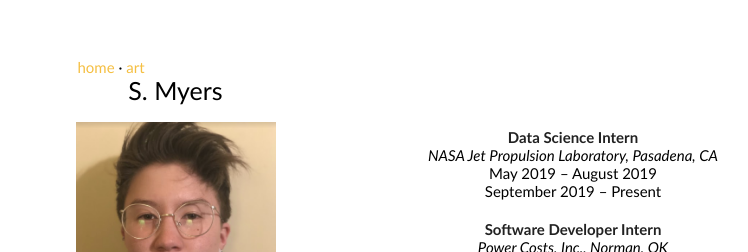
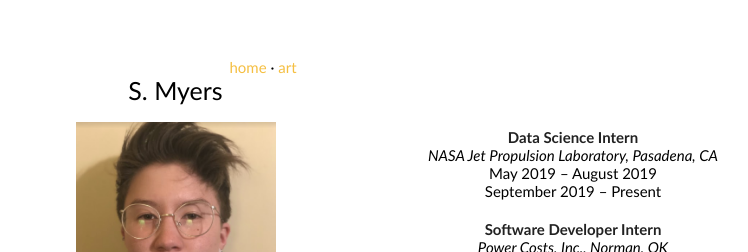
Before and after one commit to myer0432/myer0432.github.io, a Jekyll site: the page built from index.md, in a window 1280 px wide. Shown: the top 252 px of the page, without its empty margins (197-945 px from the left). Built offline with Jekyll 4.4.1, drawn with Linux system fonts in a browser that asks for light colours.

Commit message:
move footer in default.html

```diff
--- a/_layouts/default.html
+++ b/_layouts/default.html
@@ -27,12 +27,13 @@
       </center></header>
 
       <section>{{ content }}</section>
+
+      <center><footer>
+        <a href="{{ "/" | absolute_url }}">home</a> ·
+        <a href="{{ "/art" }}">art</a>
+      </footer></center>
+
     </div>
-
-    <center><footer>
-      <a href="{{ "/" | absolute_url }}">home</a> ·
-      <a href="{{ "/art" }}">art</a>
-    </footer></center>
 
     <script src="{{ "/assets/js/scale.fix.js" | relative_url }}"></script>
   </body>
```
